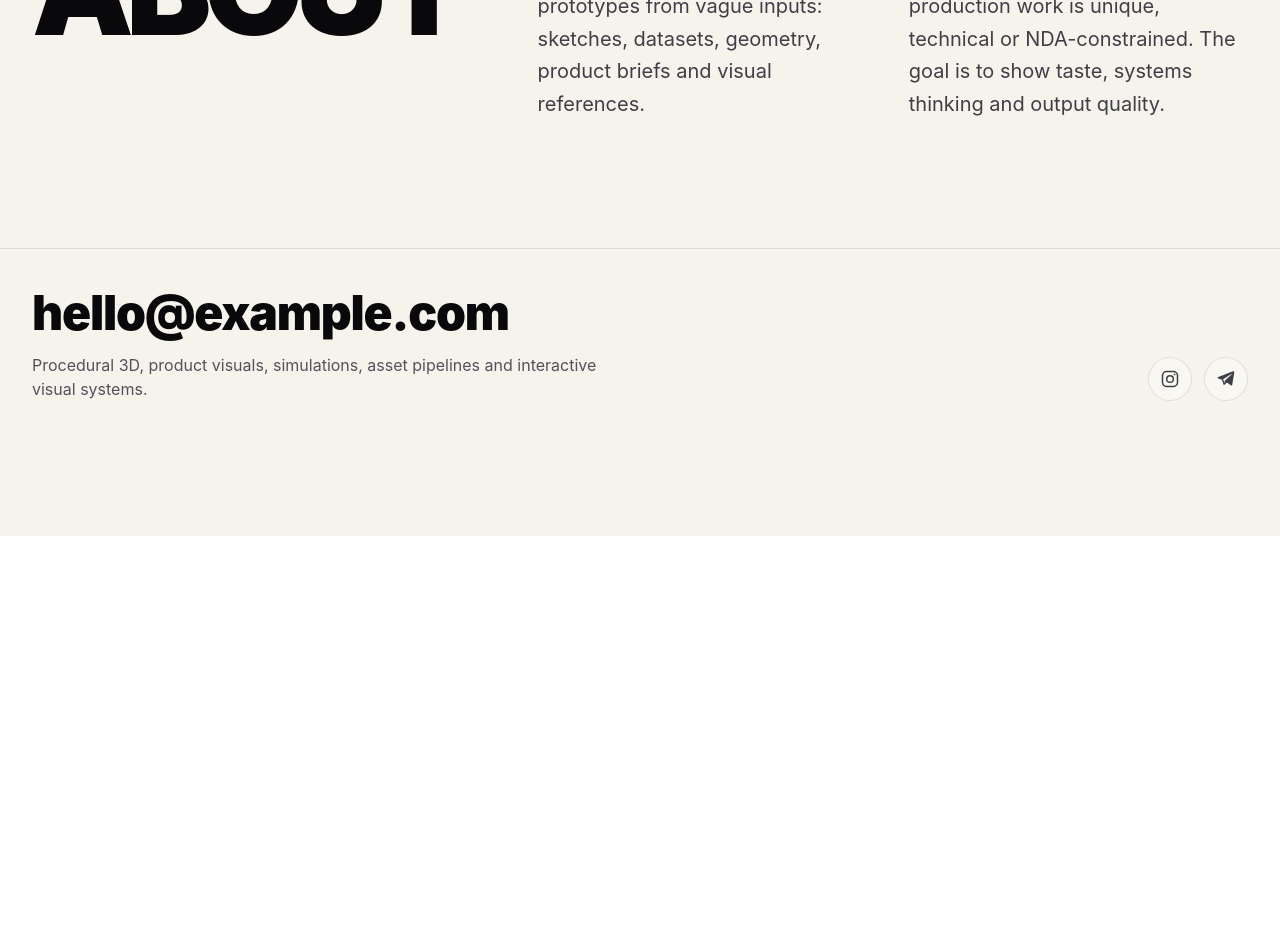
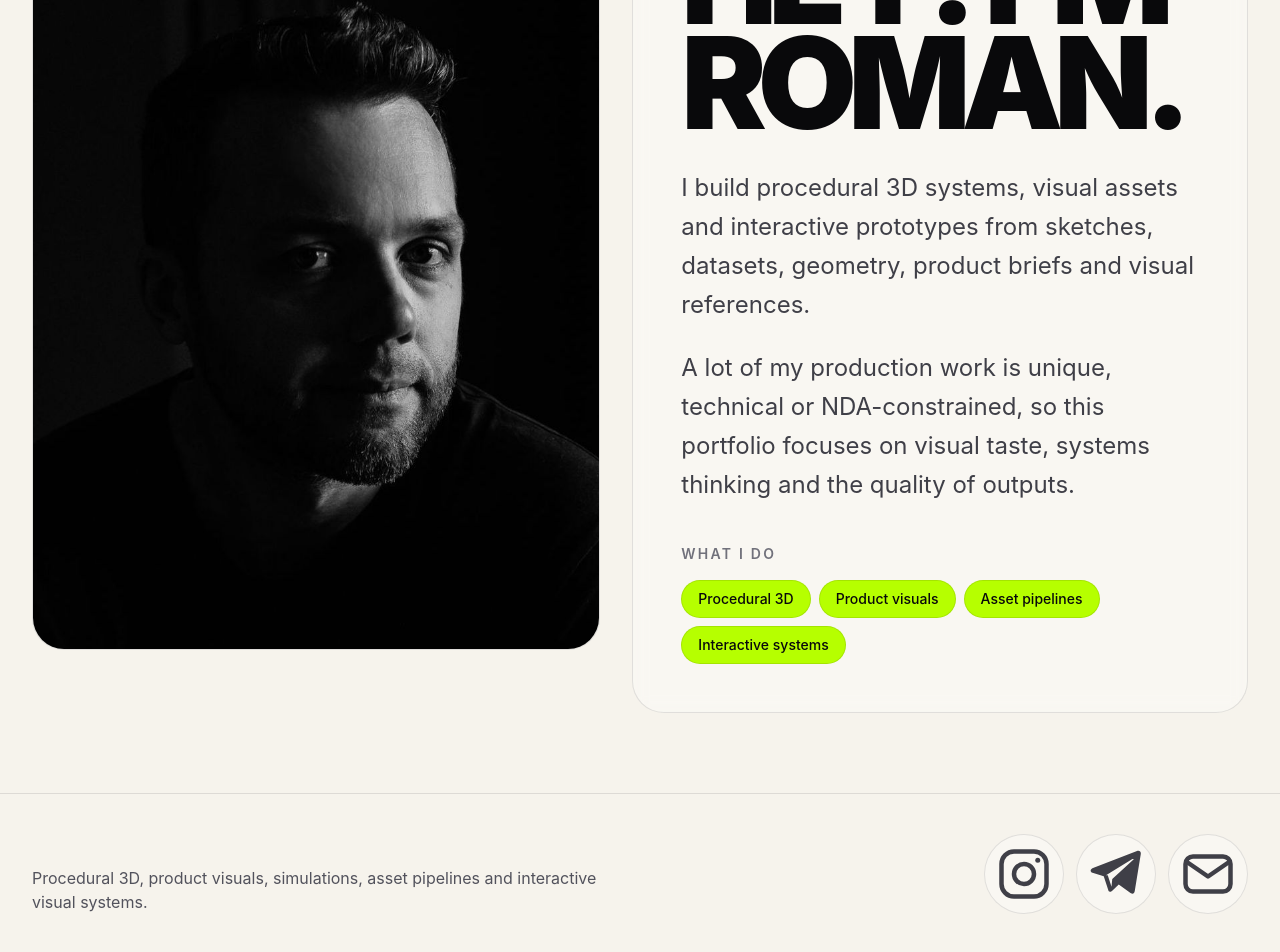
Before and after one commit to ex-truder/input-to-form, a React (Vite) app: page /en/about in a window 1280 px wide. Shown: the part 264-1216 px from the top of the page. Before the commit the page ends 800 px from the top, so only its background shows below. Built offline with nearby package versions, Linux system fonts and the light colour scheme.

Commit message:
Updated About Me

```diff
--- a/src/components/common/SocialLinks.jsx
+++ b/src/components/common/SocialLinks.jsx
@@ -8,10 +8,28 @@ function SocialIcon({ icon }) {
       <svg
         viewBox="0 0 24 24"
         aria-hidden="true"
-        className="h-5 w-5"
+        className="h-15 w-15"
         fill="currentColor"
       >
         <path d="M21.9 4.1c.3-1-.6-1.7-1.5-1.3L2.8 9.6c-1.2.5-1.2 1.6-.2 1.9l4.5 1.4 1.7 5.2c.2.7.4 1 .8 1s.6-.2 1-.5l2.5-2.4 4.7 3.4c.9.5 1.5.3 1.7-.8l2.4-14.7ZM8 12.5l10.4-6.4c.5-.3.9-.1.5.2L10.5 14l-.3 3.1-1.5-4.6Z" />
+      </svg>
+    );
+  }
+
+  if (icon === "email") {
+    return (
+      <svg
+        viewBox="0 0 24 24"
+        aria-hidden="true"
+        className="h-15 w-15"
+        fill="none"
+        stroke="currentColor"
+        strokeWidth="1.8"
+        strokeLinecap="round"
+        strokeLinejoin="round"
+      >
+        <rect x="3" y="5" width="18" height="14" rx="3" />
+        <path d="M4 7.5 12 13l8-5.5" />
       </svg>
     );
   }
@@ -20,7 +38,7 @@ function SocialIcon({ icon }) {
     <svg
       viewBox="0 0 24 24"
       aria-hidden="true"
-      className="h-5 w-5"
+      className="h-15 w-15"
       fill="none"
       stroke="currentColor"
       strokeWidth="1.8"
@@ -37,9 +55,21 @@ function SocialIcon({ icon }) {
 export default function SocialLinks({ className = "" }) {
   const locale = useLocale();
 
+  const links = [
+    ...site.socials,
+    {
+      label: {
+        en: "Email",
+        ru: "Почта",
+      },
+      href: `mailto:${site.email}`,
+      icon: "email",
+    },
+  ];
+
   return (
     <div className={`flex flex-wrap items-center gap-3 ${className}`}>
-      {site.socials.map((social) => {
+      {links.map((social) => {
         const label = getText(social.label, locale);
 
         return (
@@ -48,9 +78,9 @@ export default function SocialLinks({ className = "" }) {
             href={social.href}
             aria-label={label}
             title={label}
-            target="_blank"
-            rel="noreferrer"
-            className="inline-flex h-11 w-11 items-center justify-center rounded-full border border-zinc-950/10 bg-white/35 text-zinc-700 transition hover:border-zinc-950/25 hover:bg-white/60 hover:text-zinc-950"
+            target={social.href.startsWith("mailto:") ? undefined : "_blank"}
+            rel={social.href.startsWith("mailto:") ? undefined : "noreferrer"}
+            className="inline-flex h-20 w-20 items-center justify-center rounded-full border border-zinc-950/10 bg-white/35 text-zinc-700 transition hover:border-zinc-950/25 hover:bg-white/60 hover:text-zinc-950"
           >
             <SocialIcon icon={social.icon} />
           </a>
--- a/src/components/layout/Footer.jsx
+++ b/src/components/layout/Footer.jsx
@@ -10,13 +10,6 @@ export default function Footer() {
     <footer className="border-t border-zinc-950/10 px-5 py-10 md:px-8">
       <div className="mx-auto grid max-w-[1600px] gap-8 md:grid-cols-[1fr_auto] md:items-end">
         <div>
-          <a
-            href={`mailto:${site.email}`}
-            className="mb-4 block text-left text-3xl font-black tracking-tight md:text-5xl"
-          >
-            {site.email}
-          </a>
-
           <p className="max-w-xl text-zinc-600">
             {getText(site.description, locale)}
           </p>
--- a/src/components/layout/Header.jsx
+++ b/src/components/layout/Header.jsx
@@ -27,10 +27,6 @@ export default function Header() {
             3D
           </NavLink>
 
-          <a href={`mailto:${site.email}`} className="normal-case hover:opacity-50">
-            {site.email}
-          </a>
-
           <NavLink to={`/${locale}/about`} className={navLinkClass}>
             {ui.about}
           </NavLink>
--- a/src/pages/AboutPage.jsx
+++ b/src/pages/AboutPage.jsx
@@ -1,14 +1,81 @@
+import { getText, UI } from "../i18n/config";
+import { useLocale } from "../i18n/useLocale";
+
+const aboutCopy = {
+  title: {
+    en: "Hey! I'm Roman.",
+    ru: "Привет! Я Роман.",
+  },
+
+  lead: {
+    en: "I build procedural 3D systems, visual assets and interactive prototypes from sketches, datasets, geometry, product briefs and visual references.",
+    ru: "Я создаю процедурные 3D-системы, визуальные ассеты и интерактивные прототипы из эскизов, датасетов, геометрии, продуктовых брифов и визуальных референсов.",
+  },
+
+  paragraph: {
+    en: "A lot of my production work is unique, technical or NDA-constrained, so this portfolio focuses on visual taste, systems thinking and the quality of outputs.",
+    ru: "Многие рабочие проекты уникальны, технически сложны или ограничены NDA, поэтому это портфолио фокусируется на визуальном вкусе, системном мышлении и качестве результата.",
+  },
+
+  roleLabel: {
+    en: "What I do",
+    ru: "Что я делаю",
+  },
+
+  roles: {
+    en: ["Procedural 3D", "Product visuals", "Asset pipelines", "Interactive systems"],
+    ru: ["Процедурный 3D", "Продуктовые визуалы", "Пайплайны ассетов", "Интерактивные системы"],
+  },
+
+  portraitAlt: {
+    en: "Portrait photo",
+    ru: "Портретное фото",
+  },
+};
+
+
 export default function AboutPage() {
+  const locale = useLocale();
+  const roles = getText(aboutCopy.roles, locale);
+
   return (
-    <section className="mx-auto grid max-w-[1600px] gap-8 px-5 py-24 md:grid-cols-[0.8fr_1.2fr] md:px-8 md:py-32">
-      <h1 className="text-6xl font-black uppercase leading-none tracking-[-0.06em] md:text-9xl">About</h1>
-      <div className="grid gap-8 text-xl leading-relaxed text-zinc-700 md:grid-cols-2">
-        <p>
-          I build procedural 3D systems, visual assets and interactive prototypes from vague inputs: sketches, datasets, geometry, product briefs and visual references.
-        </p>
-        <p>
-          The public portfolio is intentionally compact because a lot of production work is unique, technical or NDA-constrained. The goal is to show taste, systems thinking and output quality.
-        </p>
+    <section className="mx-auto max-w-[1600px] px-5 py-12 md:px-8 md:py-20">
+      <div className="grid gap-8 lg:grid-cols-[0.48fr_0.52fr] lg:items-center">
+        <div className="overflow-hidden rounded-[2rem] border border-zinc-950/10 bg-white/35">
+          <img
+            src="/about/portrait.jpg"
+            alt={getText(aboutCopy.portraitAlt, locale)}
+            className="aspect-[4/5] h-full w-full object-cover grayscale"
+          />
+        </div>
+
+        <div className="rounded-[2rem] border border-zinc-950/10 bg-white/35 p-6 backdrop-blur md:p-10 lg:p-12">
+          <h1 className="max-w-4xl text-6xl font-black uppercase leading-[0.82] tracking-[-0.07em] text-zinc-950 md:text-8xl lg:text-9xl">
+            {getText(aboutCopy.title, locale)}
+          </h1>
+
+          <div className="mt-8 max-w-4xl space-y-6 text-xl leading-relaxed text-zinc-700 md:text-2xl">
+            <p>{getText(aboutCopy.lead, locale)}</p>
+            <p>{getText(aboutCopy.paragraph, locale)}</p>
+          </div>
+
+          <div className="mt-10">
+            <p className="mb-4 text-sm font-semibold uppercase tracking-[0.16em] text-zinc-500">
+              {getText(aboutCopy.roleLabel, locale)}
+            </p>
+
+            <div className="flex flex-wrap gap-2">
+              {roles.map((role) => (
+                <span
+                  key={role}
+                  className="rounded-full border border-zinc-950/10 bg-[#b6ff00] px-4 py-2 text-sm font-medium text-zinc-950"
+                >
+                  {role}
+                </span>
+              ))}
+            </div>
+          </div>
+        </div>
       </div>
     </section>
   );
```
Also changed, not shown: public/about/portrait.jpg (added).
